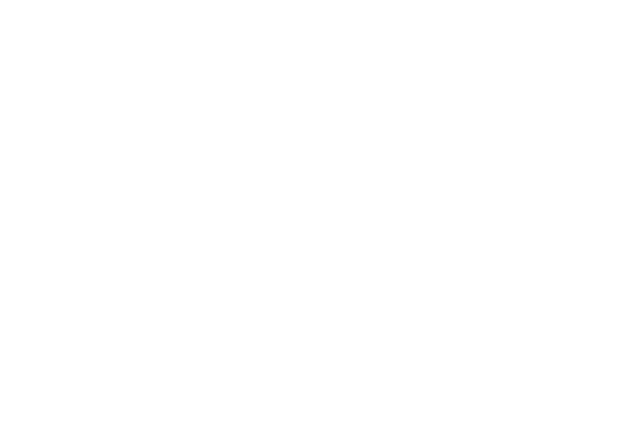
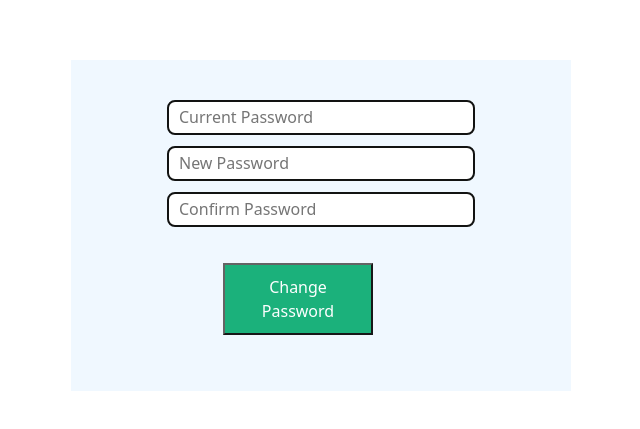
Before and after one commit to dikchya05/Ecommerce-Website, a React (Create React App) app in the folder Client/: page /changepassword in a window 1280 px wide. Before the commit this address had no page. Shown: the part 175-604 px from the top of the page, without its empty margins (319-959 px from the left). Built offline with nearby package versions, Linux system fonts and the light colour scheme.

Commit message:
error in orderlist and changepassword

```diff
--- a/Client/src/App.js
+++ b/Client/src/App.js
@@ -12,6 +12,7 @@ import Orders from './containers/Admin/orders'
 import OrdersList from "./containers/Admin/ordersList";
 import { useSelector, useDispatch } from 'react-redux'
 import AdminDashboard from "./containers/Admin/admin";
+import ChangePassword from "./containers/login/changePassword";
 
 function App() {
   return (
@@ -48,6 +49,7 @@ function AdminScreen() {
         <Route exact path='/' element={<AdminDashboard/>}></Route>
         <Route exact path='/orders' element={<Orders/>}></Route>
         <Route exact path='/ordersList' element={<OrdersList/>}></Route>
+        <Route exact path='/changepassword' element={<ChangePassword/>}></Route>
 
 
       </Routes>
@@ -60,6 +62,8 @@ function AuthScreen() {
       <Routes>
       <Route exact path='/' element={<Login/>}/>
       <Route exact path='/register' element={<Register/>}/>
+      <Route exact path='/changepassword' element={<ChangePassword/>}></Route>
+
       </Routes>
 
   );
--- a/Client/src/components/box.js
+++ b/Client/src/components/box.js
@@ -21,6 +21,10 @@ const Box = ({ item, fetchData }) => {
         console.error('There was an error!', error);
       });
   }
+        <Button onClick={() => editItem()}>Delete</Button>
+  const  editItem = async ()=>{
+
+  }
   return (
     <>
       <Card
@@ -33,7 +37,7 @@ const Box = ({ item, fetchData }) => {
         <p>{item.price}</p>
         <p>{item.quantity}</p>
         <Button onClick={() => deleteItem()}>Delete</Button>
-
+        <Button onClick={() => editItem()}>Delete</Button>
       </Card>
     </>
   )
--- a/Client/src/components/navigation/navigation.js
+++ b/Client/src/components/navigation/navigation.js
@@ -6,20 +6,47 @@ import { faDolly, faPaperPlane } from "@fortawesome/free-solid-svg-icons";
 import { useSelector, useDispatch } from 'react-redux';
 import { resetUserDetails } from "../../reducers/userSlice"
 import { useNavigate } from "react-router-dom";
+import { Dropdown, Space, Avatar } from 'antd';
+import { DownOutlined, ArrowLeftOutlined, UserOutlined } from '@ant-design/icons';
 
 
-
-const UserNavigation=()=> {
+const Navigation = () => {
   const dispatch = useDispatch()
   const navigate = useNavigate()
+  const { fullName } = useSelector(state => state.user)
 
 
   const logout = () => {
     dispatch(resetUserDetails())
     navigate('/')
   }
+  const changePassword = () => {
+    navigate("/changepassword");
+  };
+  const items = [
+    {
+      label: (
+        <a target="_blank" onClick={() => logout()} >
+          Logout
+        </a>
+      ),
+      key: '0',
+    },
+    {
+      label: (
+        <a target="_blank" onClick={() => changePassword()} >
+          Change Password
+        </a>
+      ),
+      key: '1',
+    },
+    {
+      type: 'divider',
+    },
+  ]
 
   return (
+
     <nav class="navbar navbar-expand-lg navbar-light bg-light">
       <a class="navbar-brand">Ecommerce</a>
       <button class="navbar-toggler" type="button" data-toggle="collapse" data-target="#navbarNavDropdown" aria-controls="navbarNavDropdown" aria-expanded="false" aria-label="Toggle navigation">
@@ -28,23 +55,34 @@ const UserNavigation=()=> {
       <div class="collapse navbar-collapse" id="navbarNavDropdown">
         <ul class="navbar-nav">
           <li class="nav-item active">
-        <a class="nav-link"><Link to = "/orders">Orders</Link></a>
+            <a class="nav-link"><Link to="/orders">Orders</Link></a>
 
           </li>
           <li class="nav-item">
-        <a class="nav-link" ><Link to = "/ordersList">Order List</Link></a>
+            <a class="nav-link" ><Link to="/ordersList">Order List</Link></a>
+          </li>
+          <li className="user_profile" style={{ 'margin-left': '1200px', 'padding': '10px' }}>
+            <a onClick={(e) => e.preventDefault()}>
+              <Space>
+                <Dropdown
+                  menu={{
+                    items,
+                  }}>
+                  <div className='avatar' style={{ 'margin-right': '50px', 'color':'black' }}>
+                    <h5>{fullName}</h5>
+                    <Avatar size={55} icon={<UserOutlined style={{ 'color': 'green' }} />} />
+                  </div>
+                </Dropdown>
+              </Space>
+            </a>
           </li>
           <li class="nav-item">
-        <a class="nav-link" onClick={() => logout()}>Logout</a>
+            <ArrowLeftOutlined onClick={() => navigate(-1)} />
           </li>
-      <li class="nav-item">
-        <a class="nav-link" onClick={() => navigate(-1)}>Go back</a>
-      </li>
-
-
         </ul>
       </div>
     </nav>
+
   )
 }
-export default UserNavigation
+export default Navigation
--- a/Client/src/components/navigation/userNavigation.js
+++ b/Client/src/components/navigation/userNavigation.js
@@ -6,12 +6,15 @@ import { faDolly, faPaperPlane } from "@fortawesome/free-solid-svg-icons";
 import { useSelector, useDispatch } from 'react-redux';
 import { resetUserDetails } from "../../reducers/userSlice"
 import { useNavigate } from "react-router-dom";
+import { Dropdown, Space, Avatar } from 'antd';
+import { DownOutlined, ArrowLeftOutlined, UserOutlined } from '@ant-design/icons';
 
 
 
 const UserNavigation=()=> {
   const dispatch = useDispatch()
   const navigate = useNavigate()
+  const { fullName } = useSelector(state => state.user)
 
 
   const logout = () => {
@@ -19,7 +22,33 @@ const UserNavigation=()=> {
     navigate('/')
 }
 
+const changePassword = () => {
+  navigate("/changepassword");
+};
+const items = [
+  {
+    label: (
+      <a target="_blank" onClick={() => logout()} >
+        Logout
+      </a>
+    ),
+    key: '0',
+  },
+  {
+    label: (
+      <a target="_blank" onClick={() => changePassword()} >
+        Change Password
+      </a>
+    ),
+    key: '1',
+  },
+  {
+    type: 'divider',
+  },
+]
+
   return (
+
 <nav class="navbar navbar-expand-lg navbar-light bg-light">
   <a class="navbar-brand">Ecommerce</a>
   <button class="navbar-toggler" type="button" data-toggle="collapse" data-target="#navbarNavDropdown" aria-controls="navbarNavDropdown" aria-expanded="false" aria-label="Toggle navigation">
@@ -31,10 +60,25 @@ const UserNavigation=()=> {
       <li class="nav-item">
         <a class="nav-link" ><Link to = "/ordersList">Item List</Link></a>
       </li>
-      <li class="nav-item">
-        <a class="nav-link" onClick={() => logout()}>Logout</a>
-      </li>
-      <button onClick={() => navigate(-1)}>Go back</button>
+      <li className="user_profile" style={{ 'margin-left': '1200px', 'padding': '10px' }}>
+            <a onClick={(e) => e.preventDefault()}>
+              <Space>
+                <Dropdown
+                  menu={{
+                    items,
+                  }}>
+                  <div className='avatar'>
+                    {fullName}
+                    <Avatar size={55} icon={<UserOutlined style={{ 'color': 'green' }} />} />
+                  </div>
+                </Dropdown>
+              </Space>
+            </a>
+          </li>
+          <li class="nav-item">
+            <ArrowLeftOutlined onClick={() => navigate(-1)} />
+          </li>
+
 
     </ul>
   </div>
@@ -43,6 +87,8 @@ const UserNavigation=()=> {
 
 
 
+
+
   );
 }
 export default UserNavigation;
--- a/Client/src/containers/Admin/ordersList.js
+++ b/Client/src/containers/Admin/ordersList.js
@@ -30,9 +30,11 @@ const OrdersList = () => {
                             return (
                                 <Box item={item} fetchData={fetchData} />
                             )
-                        }) : <Skeleton />}
+                    }): <Skeleton />}
+
                     </div>
                 </div>
+
             </section>
         </>
     )
--- /dev/null
+++ b/Client/src/containers/login/changePassword.js
@@ -0,0 +1,96 @@
+import React, { useState } from "react";
+import { Formik, Field, Form } from "formik";
+import * as Yup from "yup";
+import { useSelector } from "react-redux";
+
+const passwordRule = /^(?=.*[0-9])(?=.*[!@#$%^&*])[a-zA-Z0-9!@#$%^&*]{6,16}$/;
+const PasswordSchema = Yup.object().shape({
+  currentPassword: Yup.string().required("Required"),
+  newPassword: Yup.string()
+    .required("Required")
+    .min(6)
+    .matches(passwordRule, { message: "Please create a stronger password" }),
+  confirmPassword: Yup.string()
+    .min(6)
+    .when("newPassword", {
+      is: val => (val && val.length > 0 ? true : false),
+      then: Yup.string().oneOf(
+        [Yup.ref("newPassword")],
+        "password didn't match")
+    })
+    .required('Required'),
+});
+
+
+const ChangePassword = () => {
+  const [message, setMessage] = useState('')
+  const [errorMessage, setErrorMessage] = useState('')
+
+  const email = useSelector((state) => state.user);
+  console.log("email is", email)
+
+  const changePassword = async (values) => {
+    values.email = email;
+    const requestOptions = {
+      method: "PUT",
+      headers: { "Content-Type": "application/json" },
+      body: JSON.stringify(values),
+    };
+
+    const response = await fetch("http://localhost:4000/changepassword", requestOptions);
+    const data = await response.json();
+    if(data.msg){
+      setMessage(data.msg)
+    }else{
+      setErrorMessage(data.errMsg)
+    }
+  };
+
+  return (
+    <section>
+
+        <div className="form">
+          <Formik
+            initialValues={{
+              currentPassword: "",
+              newPassword: "",
+              confirmPassword: "",
+            }}
+            validationSchema={PasswordSchema}
+            onSubmit={(values, { resetForm }) => {
+              if (values) {
+                setMessage('')
+                setErrorMessage('')
+                changePassword(values);
+                resetForm();
+              }
+            }}
+          >
+            {({ errors, touched, values, handleChange, handleBlur, handleSubmit, }) => (
+              <Form onSubmit={handleSubmit}>
+                <Field name="currentPassword" placeholder="Current Password" value={values.currentPassword}
+                  onChange={handleChange} onBlur={handleBlur} />
+                {errors.currentPassword && touched.currentPassword ? (<div className="error">{errors.currentPassword}</div>) : null}
+
+                <Field name="newPassword" placeholder="New Password" value={values.newPassword}
+                  onChange={handleChange} onBlur={handleBlur} />
+                {errors.newPassword && touched.newPassword ? (<div className="error">{errors.newPassword}</div>) : null}
+
+                <Field name="confirmPassword" placeholder="Confirm Password" value={values.confirmPassword}
+                  onChange={handleChange} onBlur={handleBlur} />
+                {errors.confirmPassword && touched.confirmPassword ? (<div className="error">{errors.confirmPassword}</div>) : null}
+
+                <button type="submit">Change Password</button><br/>
+                <p>{errorMessage}</p>
+                <p>{message}</p>
+
+              </Form>
+            )}
+          </Formik>
+        </div>
+
+    </section>
+  );
+};
+
+export default ChangePassword;
--- a/Client/src/reducers/userSlice.js
+++ b/Client/src/reducers/userSlice.js
@@ -3,7 +3,8 @@ import { createSlice } from "@reduxjs/toolkit";
 export const initialState = {
   fullName: '',
   token: '',
-  userRole: ''
+  userRole: '',
+  email:''
 };
 
 const userSlice = createSlice({
@@ -11,13 +12,15 @@ const userSlice = createSlice({
   initialState,
   reducers: {
     setUserDetails: (state, actions) => {
-      const { fullName, userRole } = actions.payload
+      const { fullName, userRole, email } = actions.payload
       state.fullName = fullName
       state.userRole = userRole
+      state.email = email
     },
     resetUserDetails: (state, actions) => {
       state.fullName = ''
       state.userRole = ''
+      state.email = ''
     },
   }
 });
```
Lines whose indentation alone changed are shown as unchanged.
